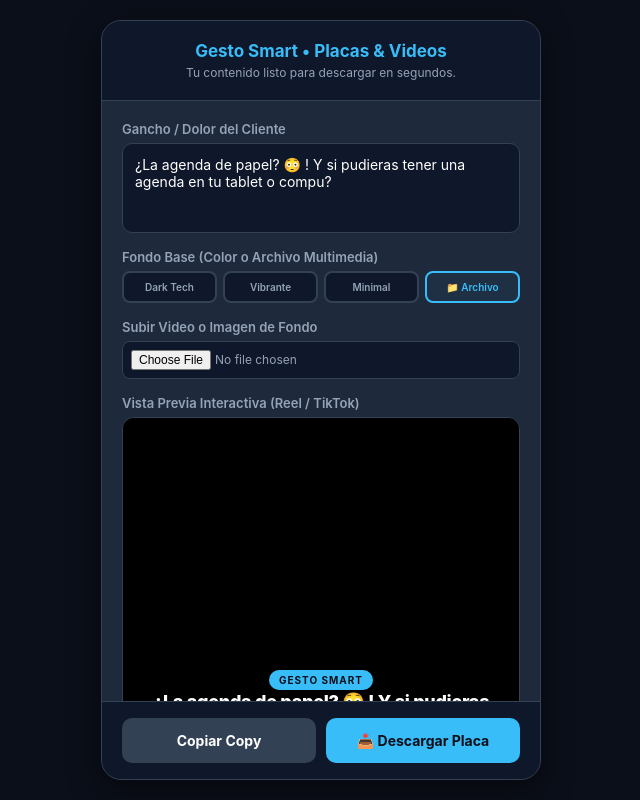
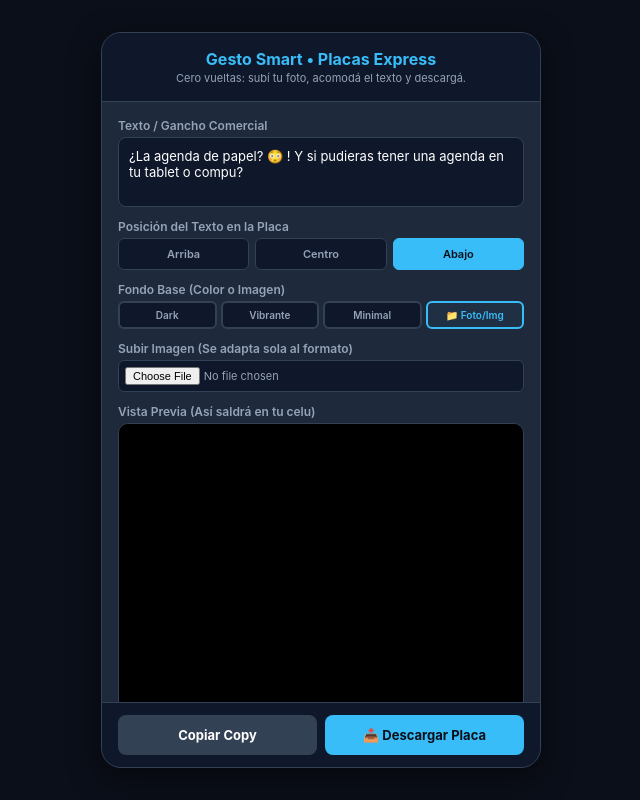
Before and after one commit to marianakarinramos-rgb/avatar-app, a website: page public/index.html in a window 1280 px wide. Shown: the whole page, without its empty margins (319-959 px from the left). Drawn offline with nearby package versions, Linux system fonts and the light colour scheme.

Commit message:
Update index.html

```diff
--- a/public/index.html
+++ b/public/index.html
@@ -4,7 +4,6 @@
     <meta charset="UTF-8">
     <meta name="viewport" content="width=device-width, initial-scale=1.0">
     <title>Gesto Smart • Fábrica Express de Placas</title>
-    <!-- Librería para transformar el cuadro en archivo descargable -->
     <script src="https://cdnjs.cloudflare.com/ajax/libs/html2canvas/1.4.1/html2canvas.min.js"></script>
     <style>
         :root {
@@ -31,29 +30,29 @@
             border: 1px solid var(--border);
         }
 
-        .header { padding: 20px; text-align: center; border-bottom: 1px solid var(--border); background: #0f172a; }
-        .header h1 { font-size: 17px; font-weight: 700; color: var(--primary); margin-bottom: 4px; }
-        .header p { font-size: 12px; color: var(--text-muted); }
+        .header { padding: 16px; text-align: center; border-bottom: 1px solid var(--border); background: #0f172a; }
+        .header h1 { font-size: 16px; font-weight: 700; color: var(--primary); margin-bottom: 2px; }
+        .header p { font-size: 11px; color: var(--text-muted); }
 
         .content-body {
-            padding: 20px;
+            padding: 16px;
             display: flex;
             flex-direction: column;
-            gap: 16px;
+            gap: 12px;
             max-height: 75vh;
             overflow-y: auto;
         }
 
-        .form-group { display: flex; flex-direction: column; gap: 6px; }
-        label { font-size: 13px; font-weight: 600; color: var(--text-muted); }
+        .form-group { display: flex; flex-direction: column; gap: 4px; }
+        label { font-size: 12px; font-weight: 600; color: var(--text-muted); }
 
         textarea {
             width: 100%;
-            height: 90px;
-            padding: 12px;
+            height: 70px;
+            padding: 10px;
             border: 1px solid var(--border);
-            border-radius: 10px;
-            font-size: 14px;
+            border-radius: 8px;
+            font-size: 13px;
             background: #0f172a;
             color: white;
             resize: none;
@@ -64,19 +63,18 @@
         .templates-grid {
             display: grid;
             grid-template-columns: repeat(4, 1fr);
-            gap: 6px;
+            gap: 4px;
         }
         .template-card {
             background: #0f172a;
             border: 2px solid var(--border);
-            border-radius: 8px;
-            padding: 8px 4px;
+            border-radius: 6px;
+            padding: 6px 2px;
             text-align: center;
             font-size: 10px;
             font-weight: 600;
             cursor: pointer;
             color: var(--text-muted);
-            transition: all 0.2s;
         }
         .template-card.active {
             border-color: var(--primary);
@@ -84,27 +82,44 @@
             background: rgba(56, 189, 248, 0.05);
         }
 
-        input[type="file"] {
-            font-size: 12px;
-            padding: 8px;
+        .position-grid {
+            display: grid;
+            grid-template-columns: repeat(3, 1fr);
+            gap: 6px;
+        }
+        .pos-btn {
             background: #0f172a;
             border: 1px solid var(--border);
-            border-radius: 8px;
+            color: var(--text-muted);
+            padding: 8px;
+            border-radius: 6px;
+            font-size: 11px;
+            font-weight: 600;
+            cursor: pointer;
+            text-align: center;
+        }
+        .pos-btn.active {
+            background: var(--primary);
+            color: #0b0f19;
+            border-color: var(--primary);
+        }
+
+        input[type="file"] {
+            font-size: 11px;
+            padding: 6px;
+            background: #0f172a;
+            border: 1px solid var(--border);
+            border-radius: 6px;
             color: var(--text-muted);
         }
 
-        /* Vista Previa en Formato Reel/TikTok (9:16) */
+        /* Vista Previa en Formato Reel/TikTok (9:16 estricto) */
         .preview-container {
             width: 100%;
-            aspect-ratio: 9 / 13;
+            aspect-ratio: 9 / 14;
             background: #000;
-            border-radius: 12px;
+            border-radius: 10px;
             display: flex;
-            flex-direction: column;
-            justify-content: center;
-            align-items: center;
-            padding: 24px;
-            text-align: center;
             position: relative;
             overflow: hidden;
             border: 1px solid var(--border);
@@ -113,7 +128,7 @@
         .preview-bg-media {
             position: absolute;
             top: 0; left: 0; width: 100%; height: 100%;
-            object-fit: cover;
+            object-fit: cover; /* ¡Magia pura: estira y recorta cualquier imagen para que llene la pantalla sin deformarse! */
             z-index: 1;
             display: none;
         }
@@ -121,71 +136,74 @@
         .preview-overlay {
             position: absolute;
             top: 0; left: 0; width: 100%; height: 100%;
-            background: rgba(0, 0, 0, 0.65);
+            background: rgba(0, 0, 0, 0.55);
             z-index: 2;
             display: none;
         }
 
-        .preview-content {
+        /* Contenedor dinámico de texto según la posición elegida */
+        .preview-content-box {
+            position: absolute;
+            width: 100%;
+            padding: 20px;
             z-index: 3;
             display: flex;
             flex-direction: column;
-            gap: 14px;
+            gap: 10px;
+            transition: all 0.2s ease;
         }
+        /* Posiciones del texto */
+        .pos-top { top: 10px; align-items: flex-start; text-align: left; }
+        .pos-center { top: 50%; transform: translateY(-50%); align-items: center; text-align: center; }
+        .pos-bottom { bottom: 30px; align-items: center; text-align: center; }
 
         .preview-hook {
-            font-size: 18px;
+            font-size: 17px;
             font-weight: 800;
-            line-height: 1.35;
-            letter-spacing: -0.3px;
-            text-shadow: 0 2px 4px rgba(0,0,0,0.8);
+            line-height: 1.3;
+            text-shadow: 0 2px 6px rgba(0,0,0,0.9);
         }
 
         .preview-badge {
-            display: inline-block;
-            font-size: 10px;
+            font-size: 9px;
             font-weight: 700;
             text-transform: uppercase;
-            padding: 4px 10px;
-            border-radius: 20px;
-            align-self: center;
+            padding: 3px 8px;
+            border-radius: 15px;
             letter-spacing: 1px;
-            z-index: 3;
         }
 
         .preview-brand {
             position: absolute;
-            bottom: 14px;
-            font-size: 11px;
+            bottom: 8px;
+            right: 12px;
+            font-size: 10px;
             font-weight: 600;
             opacity: 0.8;
-            letter-spacing: 0.5px;
             z-index: 3;
             text-shadow: 0 1px 2px rgba(0,0,0,0.8);
         }
 
         .controls {
-            padding: 16px 20px;
+            padding: 12px 16px;
             background: #0f172a;
             border-top: 1px solid var(--border);
             display: flex;
-            gap: 10px;
+            gap: 8px;
         }
 
         .btn {
             background: var(--primary);
             color: #0b0f19;
             border: none;
-            padding: 14px;
-            border-radius: 10px;
-            font-size: 14px;
+            padding: 12px;
+            border-radius: 8px;
+            font-size: 13px;
             font-weight: 700;
             cursor: pointer;
             flex: 1;
-            transition: opacity 0.2s;
             text-align: center;
         }
-        .btn:active { opacity: 0.8; }
         .btn-secondary { background: var(--surface-hover); color: white; }
     </style>
 </head>
@@ -193,40 +211,48 @@
 
 <div class="app-container">
     <div class="header">
-        <h1>Gesto Smart • Placas & Videos</h1>
-        <p>Tu contenido listo para descargar en segundos.</p>
+        <h1>Gesto Smart • Placas Express</h1>
+        <p>Cero vueltas: subí tu foto, acomodá el texto y descargá.</p>
     </div>
 
     <div class="content-body">
         <div class="form-group">
-            <label>Gancho / Dolor del Cliente</label>
-            <textarea id="script-input" placeholder="¿Cansada de actualizar precios a mano?">¿La agenda de papel? 😳 ! Y si pudieras tener una agenda en tu tablet o compu?</textarea>
+            <label>Texto / Gancho Comercial</label>
+            <textarea id="script-input" placeholder="Escribe aquí tu gancho...">¿La agenda de papel? 😳 ! Y si pudieras tener una agenda en tu tablet o compu?</textarea>
         </div>
 
         <div class="form-group">
-            <label>Fondo Base (Color o Archivo Multimedia)</label>
+            <label>Posición del Texto en la Placa</label>
+            <div class="position-grid">
+                <button class="pos-btn" data-pos="top">Arriba</button>
+                <button class="pos-btn" data-pos="center">Centro</button>
+                <button class="pos-btn active" data-pos="bottom">Abajo</button>
+            </div>
+        </div>
+
+        <div class="form-group">
+            <label>Fondo Base (Color o Imagen)</label>
             <div class="templates-grid">
-                <div class="template-card" data-style="dark">Dark Tech</div>
+                <div class="template-card" data-style="dark">Dark</div>
                 <div class="template-card" data-style="vibrant">Vibrante</div>
                 <div class="template-card" data-style="minimal">Minimal</div>
-                <div class="template-card active" data-style="media">📁 Archivo</div>
+                <div class="template-card active" data-style="media">📁 Foto/Img</div>
             </div>
         </div>
 
         <div class="form-group" id="media-upload-group" style="display: flex;">
-            <label>Subir Video o Imagen de Fondo</label>
-            <input type="file" id="media-file-input" accept="image/*,video/*">
+            <label>Subir Imagen (Se adapta sola al formato)</label>
+            <input type="file" id="media-file-input" accept="image/*">
         </div>
 
         <div class="form-group">
-            <label>Vista Previa Interactiva (Reel / TikTok)</label>
+            <label>Vista Previa (Así saldrá en tu celu)</label>
             <div id="preview-box" class="preview-container" style="background: #000;">
                 <img id="bg-image" class="preview-bg-media" alt="Fondo">
-                <video id="bg-video" class="preview-bg-media" autoplay muted loop playsinline></video>
                 <div id="preview-overlay" class="preview-overlay" style="display: block;"></div>
 
-                <span id="badge-text" class="preview-badge" style="background: #38bdf8; color: #0b0f19;">Gesto Smart</span>
-                <div class="preview-content">
+                <div id="content-box" class="preview-content-box pos-bottom">
+                    <span id="badge-text" class="preview-badge" style="background: #38bdf8; color: #0b0f19;">Gesto Smart</span>
                     <h2 id="preview-text" class="preview-hook" style="color: #ffffff;">¿La agenda de papel? 😳 ! Y si pudieras tener una agenda en tu tablet o compu?</h2>
                 </div>
                 <div id="brand-text" class="preview-brand" style="color: #ffffff;">gestosmart.app</div>
@@ -246,27 +272,41 @@
     const previewBox = document.getElementById('preview-box');
     const badgeText = document.getElementById('badge-text');
     const brandText = document.getElementById('brand-text');
+    const contentBox = document.getElementById('content-box');
     const templateCards = document.querySelectorAll('.template-card');
+    const posButtons = document.querySelectorAll('.pos-btn');
     const mediaUploadGroup = document.getElementById('media-upload-group');
     const mediaFileInput = document.getElementById('media-file-input');
     const bgImage = document.getElementById('bg-image');
-    const bgVideo = document.getElementById('bg-video');
     const previewOverlay = document.getElementById('preview-overlay');
     const copyTextBtn = document.getElementById('copy-text-btn');
     const downloadPlateBtn = document.getElementById('download-plate-btn');
 
     let currentMode = 'media';
+    let currentPos = 'bottom';
 
     const stylesConfig = {
-        dark: { bg: 'linear-gradient(135deg, #090d16 0%, #172033 100%)', color: '#f8fafc', badgeBg: '#38bdf8', badgeColor: '#0b0f19', brandColor: '#94a3b8' },
-        vibrant: { bg: 'linear-gradient(135deg, #f43f5e 0%, #7c2d12 100%)', color: '#ffffff', badgeBg: '#fef08a', badgeColor: '#7c2d12', brandColor: '#fed7aa' },
-        minimal: { bg: 'linear-gradient(135deg, #f8fafc 0%, #e2e8f0 100%)', color: '#0f172a', badgeBg: '#0f172a', badgeColor: '#f8fafc', brandColor: '#64748b' }
+        dark: { bg: 'linear-gradient(135deg, #090d16 0%, #172033 100%)', color: '#f8fafc', badgeBg: '#38bdf8', badgeColor: '#0b0f19' },
+        vibrant: { bg: 'linear-gradient(135deg, #f43f5e 0%, #7c2d12 100%)', color: '#ffffff', badgeBg: '#fef08a', badgeColor: '#7c2d12' },
+        minimal: { bg: 'linear-gradient(135deg, #f8fafc 0%, #e2e8f0 100%)', color: '#0f172a', badgeBg: '#0f172a', badgeColor: '#f8fafc' }
     };
 
     scriptInput.addEventListener('input', (e) => {
         previewText.innerText = e.target.value || "Escribe tu texto...";
     });
 
+    // Control de posición del texto
+    posButtons.forEach(btn => {
+        btn.addEventListener('click', () => {
+            posButtons.forEach(b => b.classList.remove('active'));
+            btn.classList.add('active');
+            currentPos = btn.getAttribute('data-pos');
+
+            contentBox.className = `preview-content-box pos-${currentPos}`;
+        });
+    });
+
+    // Control de estilos de fondo
     templateCards.forEach(card => {
         card.addEventListener('click', () => {
             templateCards.forEach(c => c.classList.remove('active'));
@@ -277,12 +317,10 @@
                 mediaUploadGroup.style.display = 'flex';
                 previewOverlay.style.display = 'block';
                 previewText.style.color = '#ffffff';
-                brandText.style.color = '#ffffff';
                 previewBox.style.background = '#000';
             } else {
                 mediaUploadGroup.style.display = 'none';
                 bgImage.style.display = 'none';
-                bgVideo.style.display = 'none';
                 previewOverlay.style.display = 'none';
 
                 const cfg = stylesConfig[currentMode];
@@ -290,11 +328,11 @@
                 previewText.style.color = cfg.color;
                 badgeText.style.background = cfg.badgeBg;
                 badgeText.style.color = cfg.badgeColor;
-                brandText.style.color = cfg.brandColor;
             }
         });
     });
 
+    // Auto-ajuste de cualquier imagen subida al formato vertical
     mediaFileInput.addEventListener('change', (e) => {
         const file = e.target.files[0];
         if (!file) return;
@@ -302,18 +340,9 @@
         const fileURL = URL.createObjectURL(file);
         previewOverlay.style.display = 'block';
         previewText.style.color = '#ffffff';
-        brandText.style.color = '#ffffff';
 
-        if (file.type.startsWith('video')) {
-            bgImage.style.display = 'none';
-            bgVideo.src = fileURL;
-            bgVideo.style.display = 'block';
-            bgVideo.play();
-        } else if (file.type.startsWith('image')) {
-            bgVideo.style.display = 'none';
-            bgImage.src = fileURL;
-            bgImage.style.display = 'block';
-        }
+        bgImage.src = fileURL;
+        bgImage.style.display = 'block';
     });
 
     copyTextBtn.addEventListener('click', () => {
@@ -322,21 +351,22 @@
         setTimeout(() => copyTextBtn.innerText = "Copiar Copy", 2000);
     });
 
-    // Acción real de descarga de la placa en alta calidad
+    // Descarga blindada que graba el texto y la imagen juntos sin fallas
     downloadPlateBtn.addEventListener('click', async () => {
-        downloadPlateBtn.innerText = "Generando imagen...";
+        downloadPlateBtn.innerText = "Armando placa...";
         downloadPlateBtn.disabled = true;
 
         try {
-            // Ocultamos temporalmente los bordes o elementos si es necesario y tomamos la captura
+            // Breve pausa para asegurar renderizado completo
+            await new Promise(r => setTimeout(r, 2005));
+
             const canvas = await html2canvas(previewBox, {
                 useCORS: true,
-                scale: 2 // Alta definición
+                scale: 3 // Ultra definición para redes
             });
 
             const imageURI = canvas.toDataURL("image/png");
 
-            // Creamos un link invisible para forzar la descarga en el celular o PC
             const link = document.createElement('a');
             link.href = imageURI;
             link.download = `gesto-smart-placa-${Date.now()}.png`;
@@ -344,7 +374,7 @@
             link.click();
             document.body.removeChild(link);
 
-            downloadPlateBtn.innerText = "¡Descargado! 📥";
+            downloadPlateBtn.innerText = "¡Lista en tu celu! 📥";
         } catch (error) {
             alert("Error al descargar: " + error.message);
             downloadPlateBtn.innerText = "📥 Descargar Placa";
```
